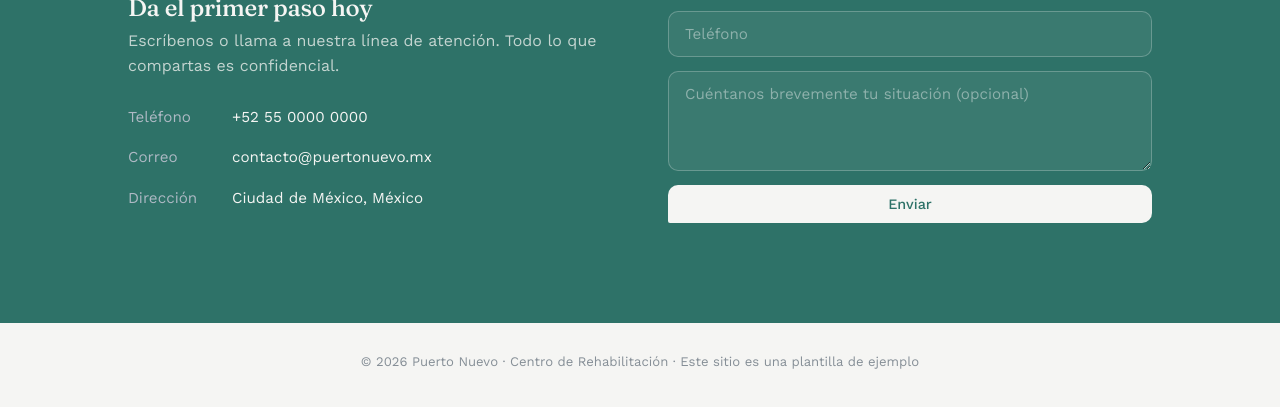
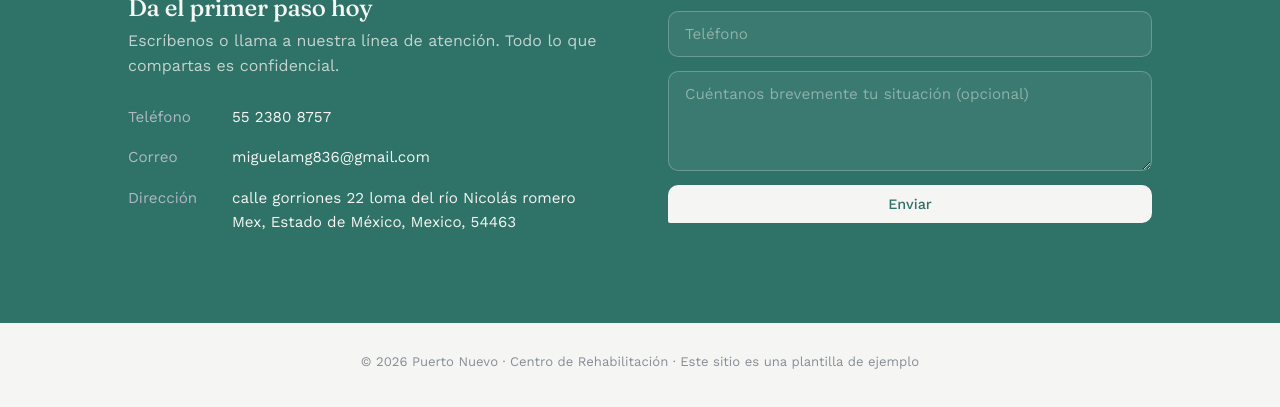
Before and after one commit to RoaDevOps/UO-, a website: page contacto.html in a window 1280 px wide. Shown: the part 125-532 px from the top of the page. Drawn offline with nearby package versions, Linux system fonts and the light colour scheme.

Commit message:
texto cambiado

```diff
--- a/contacto.html
+++ b/contacto.html
@@ -37,9 +37,11 @@
                 <h2>Da el primer paso hoy</h2>
                 <p>Escríbenos o llama a nuestra línea de atención. Todo lo que compartas es confidencial.</p>
                 <div class="contact-info">
-                    <div class="row"><span class="label">Teléfono</span> +52 55 0000 0000</div>
-                    <div class="row"><span class="label">Correo</span> contacto@puertonuevo.mx</div>
-                    <div class="row"><span class="label">Dirección</span> Ciudad de México, México</div>
+                    <div class="row"><span class="label">Teléfono</span> 55 2380 8757</div>
+                    <div class="row"><span class="label">Correo</span> miguelamg836@gmail.com</div>
+                    <div class="row"><span class="label">Dirección</span> calle gorriones 22 loma del río Nicolás romero
+                        Mex, Estado de México, Mexico, 54463
+                    </div>
                 </div>
             </div>
             <form id="form-contacto"> <input type="text" placeholder="Nombre" required>
```
